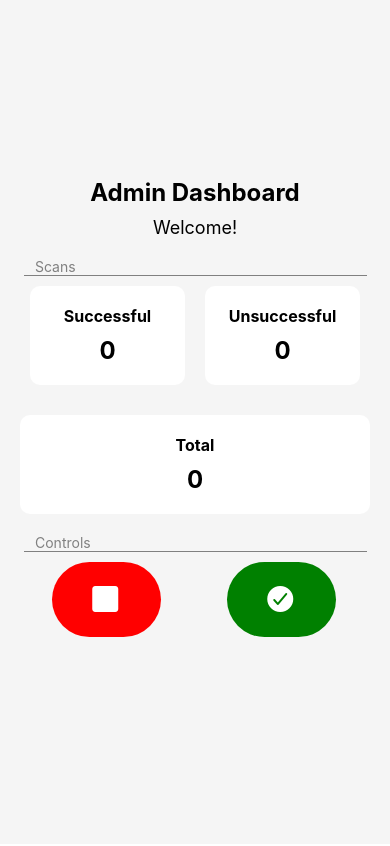
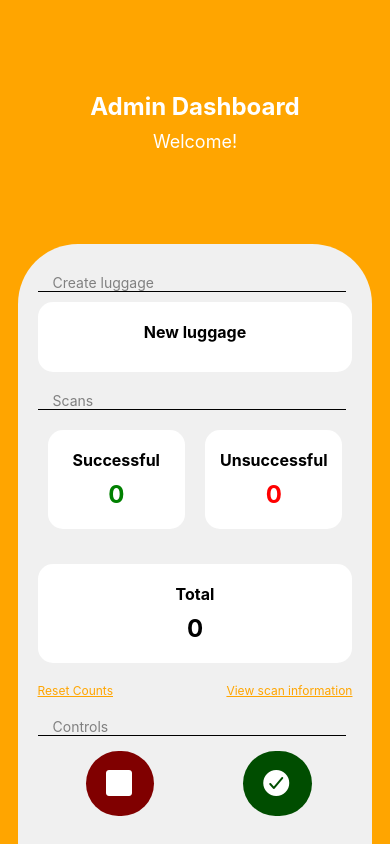
Before and after one commit to einstein-john/adminApp, a React Native app: screen /AdminDashboard in a window 390 px wide. Built offline with nearby package versions, Linux system fonts and the light colour scheme.

Commit message:
added new luggage

```diff
--- a/App.js
+++ b/App.js
@@ -6,6 +6,8 @@ import { createStore } from 'redux';
 import { Provider, useDispatch } from 'react-redux';
 import WelcomeScreen from './welcomeScreen';
 import AdminDashboard from './dashboard';
+import newLuggage from './newLuggage';
+import { saveData} from './storage';
 
 // Redux actions
 const LOGIN = 'LOGIN';
@@ -42,6 +44,7 @@ const LoginScreen = () => {
   const handleLogin = () => {
     if (username === 'admin' && password === 'password') {
       dispatch({ type: LOGIN, payload: username });
+      saveData('username', username);
       navigation.navigate('Welcome', { username });
     } else {
       console.log('Invalid login');
@@ -99,6 +102,7 @@ const App = () => {
           />
           <Stack.Screen name="Welcome" component={WelcomeScreen} />
           <Stack.Screen name="AdminDashboard" component={AdminDashboard} />
+          <Stack.Screen name="NewLuggageScreen" component={newLuggage} />
 
         </Stack.Navigator>
       </NavigationContainer>
--- a/dashboard.js
+++ b/dashboard.js
@@ -1,13 +1,38 @@
-import React, { useState } from 'react';
+import React, { useState, useEffect } from 'react';
 import { View, Text, StyleSheet, TouchableOpacity } from 'react-native';
 import { Ionicons } from '@expo/vector-icons';
-import { useNavigation } from '@react-navigation/native';
+import { saveData, retrieveData } from './storage';
 import Line from './line';
 
-const AdminDashboard = () => {
-  const navigation = useNavigation();
+const AdminDashboard = ({ navigation }) => {
   const [successfulScans, setSuccessfulScans] = useState(0);
   const [unsuccessfulScans, setUnsuccessfulScans] = useState(0);
+
+  useEffect(() => {
+    // Retrieve the counts from AsyncStorage on component mount
+    retrieveCounts();
+  }, []);
+
+  useEffect(() => {
+    // Save the counts to AsyncStorage whenever they change
+    saveCounts();
+  }, [successfulScans, unsuccessfulScans]);
+
+  const retrieveCounts = async () => {
+    const savedCounts = await retrieveData('scanCounts');
+    if (savedCounts) {
+      setSuccessfulScans(savedCounts.successful || 0);
+      setUnsuccessfulScans(savedCounts.unsuccessful || 0);
+    }
+  };
+
+  const saveCounts = async () => {
+    const counts = {
+      successful: successfulScans,
+      unsuccessful: unsuccessfulScans,
+    };
+    await saveData('scanCounts', counts);
+  };
 
   const totalScans = successfulScans + unsuccessfulScans;
 
@@ -19,12 +44,29 @@ const AdminDashboard = () => {
     setUnsuccessfulScans(unsuccessfulScans + 1);
   };
 
+  const handleResetCounts = () => {
+    setSuccessfulScans(0);
+    setUnsuccessfulScans(0);
+  };
+
+  const handleNewLuggage = () => {
+    // Navigate to the new screen
+    navigation.navigate('NewLuggageScreen');
+  };
+
   return (
     <View style={styles.container}>
       <Text style={styles.title}>Admin Dashboard</Text>
       <Text style={styles.subtitle}>Welcome!</Text>
 
       {/* Dashboard Components */}
+      <View style={styles.dashboardContainer}>
+        <Text style={styles.smallText}>Create luggage</Text>
+        <Line />
+
+        <TouchableOpacity style={styles.componentContainer} onPress={handleNewLuggage}>
+          <Text style={styles.componentTitle}>New luggage</Text>
+        </TouchableOpacity>
 
         <Text style={styles.smallText}>Scans</Text>
         <Line />
@@ -40,14 +82,28 @@ const AdminDashboard = () => {
           <View style={styles.row}>
             <View style={styles.componentContainer}>
               <Text style={styles.componentTitle}>Unsuccessful</Text>
-            <Text style={styles.componentValue}>{unsuccessfulScans}</Text>
+              <Text style={[styles.componentValue, styles.unsuccessfulCount]}>
+                {unsuccessfulScans}
+              </Text>
             </View>
           </View>
         </View>
 
         <View style={styles.componentContainer}>
           <Text style={styles.componentTitle}>Total</Text>
-        <Text style={styles.componentValue}>{totalScans}</Text>
+          <Text style={[styles.componentValue, styles.totalCount]}>{totalScans}</Text>
+        </View>
+
+        <View style={styles.controlContainer}>
+          <TouchableOpacity style={styles.link} onPress={handleResetCounts}>
+            <Text style={styles.resetText}>Reset Counts</Text>
+          </TouchableOpacity>
+          <TouchableOpacity
+            style={styles.link}
+            onPress={() => console.log('View scan information')}
+          >
+            <Text style={styles.resetText}>View scan information</Text>
+          </TouchableOpacity>
         </View>
 
         <Text style={styles.smallText}>Controls</Text>
@@ -66,7 +122,7 @@ const AdminDashboard = () => {
             </TouchableOpacity>
           </View>
         </View>
-      {/* Add more dashboard components here */}
+      </View>
     </View>
   );
 };
@@ -76,17 +132,28 @@ const styles = StyleSheet.create({
     flex: 1,
     justifyContent: 'center',
     alignItems: 'center',
-    backgroundColor: '#f5f5f5',
-    padding: 20,
+    backgroundColor: 'orange',
+  },
+  dashboardContainer: {
+    backgroundColor: '#f0f0f0',
+    height: 600,
+    alignContent: 'center',
+    borderTopLeftRadius: 60,
+    borderTopRightRadius: 60,
+    paddingTop: 30,
+    paddingHorizontal: 20,
   },
   title: {
     fontSize: 24,
     fontWeight: 'bold',
     marginBottom: 10,
+    marginTop: 'auto',
+    color: 'white',
   },
   subtitle: {
     fontSize: 18,
-    marginBottom: 20,
+    marginBottom: 'auto',
+    color: 'white',
   },
   rowContainer: {
     flexDirection: 'row',
@@ -101,11 +168,12 @@ const styles = StyleSheet.create({
   },
   componentContainer: {
     backgroundColor: '#fff',
-    borderRadius: 10,
+    borderRadius: 15,
     padding: 20,
     marginBottom: 20,
-    width: '100%',
+    width: 'auto',
     alignItems: 'center',
+    marginTop: 5,
   },
   componentTitle: {
     fontSize: 16,
@@ -115,6 +183,7 @@ const styles = StyleSheet.create({
   componentValue: {
     fontSize: 24,
     fontWeight: 'bold',
+    color: 'green',
   },
   smallText: {
     fontSize: 14,
@@ -123,22 +192,41 @@ const styles = StyleSheet.create({
     marginLeft: 15,
   },
   buttonModRed: {
-    backgroundColor: 'red',
+    backgroundColor: '#800000',
     borderRadius: 100,
-    padding: 20,
+    padding: 15,
     marginBottom: 20,
-    width: '70%',
+    width: '50%',
     alignItems: 'center',
-    marginLeft: 22,
+    marginLeft: 38,
   },
   buttonModGreen: {
-    backgroundColor: 'green',
+    backgroundColor: '#004d00',
     borderRadius: 100,
-    padding: 20,
+    padding: 15,
     marginBottom: 20,
-    width: '70%',
+    width: '50%',
     alignItems: 'center',
-    marginLeft: 22,
+    marginLeft: 38,
+  },
+  unsuccessfulCount: {
+    color: 'red',
+  },
+  totalCount: {
+    color: 'black',
+  },
+  controlContainer: {
+    flexDirection: 'row',
+    justifyContent: 'space-between',
+    marginBottom: 20,
+  },
+  link: {
+    alignItems: 'flex-start',
+  },
+  resetText: {
+    color: 'orange',
+    textDecorationLine: 'underline',
+    fontSize: 12,
   },
 });
 
--- a/line.js
+++ b/line.js
@@ -7,9 +7,10 @@ const Line = () => {
 
 const styles = StyleSheet.create({
   line: {
-    borderBottomWidth: 0.2,
-    borderColor: 'grey',
+    borderBottomWidth: 1,
+    borderColor: 'black',
     width: '98%',
+    marginBottom:5,
   },
 });
 
--- /dev/null
+++ b/newLuggage.js
@@ -0,0 +1,50 @@
+import React, { useState } from 'react';
+import { View, Text, TextInput, Button, StyleSheet } from 'react-native';
+
+const NewLuggageScreen = ({ navigation }) => {
+  const [luggageName, setLuggageName] = useState('');
+
+  const handleCreateLuggage = () => {
+    // Logic for creating new luggage goes here
+    // You can use the "luggageName" state variable to access the entered luggage name
+
+    // Once the luggage is created, you can navigate back to the previous screen
+    navigation.goBack();
+  };
+
+  return (
+    <View style={styles.container}>
+      <Text style={styles.title}>Create New Luggage</Text>
+      <TextInput
+        style={styles.input}
+        placeholder="Enter luggage name"
+        value={luggageName}
+        onChangeText={setLuggageName}
+      />
+      <Button title="Create" onPress={handleCreateLuggage} />
+    </View>
+  );
+};
+
+const styles = StyleSheet.create({
+  container: {
+    flex: 1,
+    justifyContent: 'center',
+    alignItems: 'center',
+  },
+  title: {
+    fontSize: 24,
+    fontWeight: 'bold',
+    marginBottom: 20,
+  },
+  input: {
+    width: '80%',
+    height: 40,
+    borderColor: 'gray',
+    borderWidth: 1,
+    marginBottom: 20,
+    padding: 10,
+  },
+});
+
+export default NewLuggageScreen;
--- a/package.json
+++ b/package.json
@@ -9,6 +9,7 @@
     "web": "expo start --web"
   },
   "dependencies": {
+    "@react-native-async-storage/async-storage": "~1.17.3",
     "@react-navigation/native": "^6.1.7",
     "@react-navigation/stack": "^6.3.17",
     "expo": "^46.0.21",
@@ -19,7 +20,10 @@
     "react-native-safe-area-context": "4.3.1",
     "react-native-toast-message": "^2.1.6",
     "react-redux": "^7.2.9",
-    "redux": "^4.2.1"
+    "redux": "^4.2.1",
+    "react-native-web": "~0.18.7",
+    "react-dom": "18.0.0",
+    "@expo/webpack-config": "^0.17.0"
   },
   "devDependencies": {
     "@babel/core": "^7.20.0"
--- /dev/null
+++ b/storage.js
@@ -0,0 +1,19 @@
+import AsyncStorage from '@react-native-async-storage/async-storage';
+
+export const saveData = async (key, value) => {
+  try {
+    await AsyncStorage.setItem(key, JSON.stringify(value));
+  } catch (error) {
+    console.error('Error saving data:', error);
+  }
+};
+
+export const retrieveData = async (key) => {
+  try {
+    const value = await AsyncStorage.getItem(key);
+    return value ? JSON.parse(value) : null;
+  } catch (error) {
+    console.error('Error retrieving data:', error);
+    return null;
+  }
+};
--- a/welcomeScreen.js
+++ b/welcomeScreen.js
@@ -41,6 +41,7 @@ const WelcomeScreen = () => {
     };
   }, []);
 
+
   return (
     <View style={{ flex: 1, justifyContent: 'center', alignItems: 'center' }}>
       <Text style={{ fontSize: 24 }}>Welcome, {username}!</Text>
```
Also changed, not shown: 1 other file (tests, documents, lock files or other folders). Lines whose indentation alone changed are shown as unchanged.
